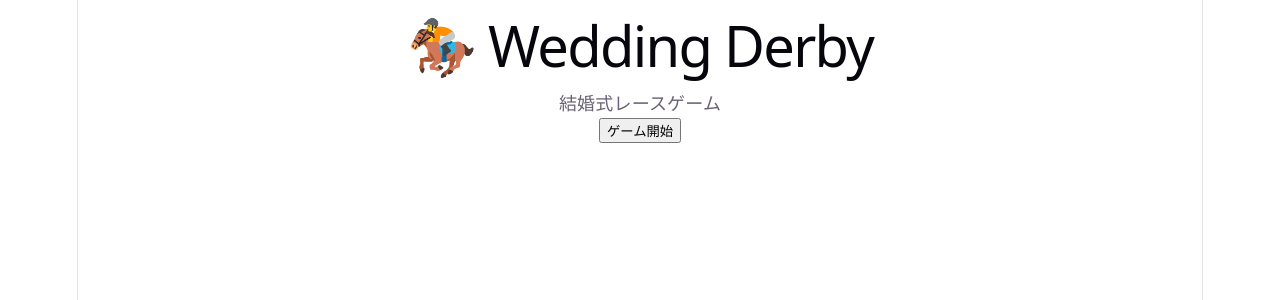
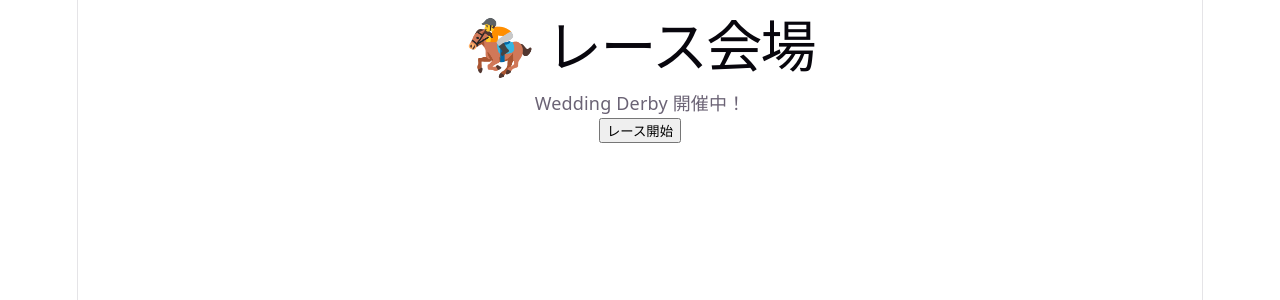
Before and after one commit to eikiitoda-dev/wedding-derby, a React (Vite) app: page /game in a window 1280 px wide. Shown: the top 300 px of the page. Built offline with nearby package versions, Linux system fonts and the light colour scheme.

Commit message:
Add game page routing

```diff
--- a/package.json
+++ b/package.json
@@ -11,7 +11,8 @@
   },
   "dependencies": {
     "react": "^19.2.8",
-    "react-dom": "^19.2.8"
+    "react-dom": "^19.2.8",
+    "react-router-dom": "^7.18.2"
   },
   "devDependencies": {
     "@eslint/js": "^10.0.1",
--- a/src/App.tsx
+++ b/src/App.tsx
@@ -1,8 +1,15 @@
+import { BrowserRouter, Routes, Route } from "react-router-dom"
 import HomePage from "./pages/HomePage"
+import GamePage from "./pages/GamePage"
 
 function App() {
   return (
-    <HomePage />
+    <BrowserRouter>
+      <Routes>
+        <Route path="/" element={<HomePage />} />
+        <Route path="/game" element={<GamePage />} />
+      </Routes>
+    </BrowserRouter>
   )
 }
 
--- /dev/null
+++ b/src/pages/GamePage.tsx
@@ -0,0 +1,17 @@
+function GamePage() {
+  return (
+    <div>
+      <h1>🏇 レース会場</h1>
+
+      <p>
+        Wedding Derby 開催中！
+      </p>
+
+      <button>
+        レース開始
+      </button>
+    </div>
+  )
+}
+
+export default GamePage
--- a/src/pages/HomePage.tsx
+++ b/src/pages/HomePage.tsx
@@ -1,3 +1,5 @@
+import { Link } from "react-router-dom"
+
 function HomePage() {
   return (
     <div>
@@ -7,9 +9,11 @@
         結婚式レースゲーム
       </p>
 
-      <button>
-        ゲーム開始
-      </button>
+      <Link to="/game">
+        <button>
+          ゲーム開始
+        </button>
+      </Link>
     </div>
   )
 }
```
Also changed, not shown: 1 other file (tests, documents, lock files or other folders).
